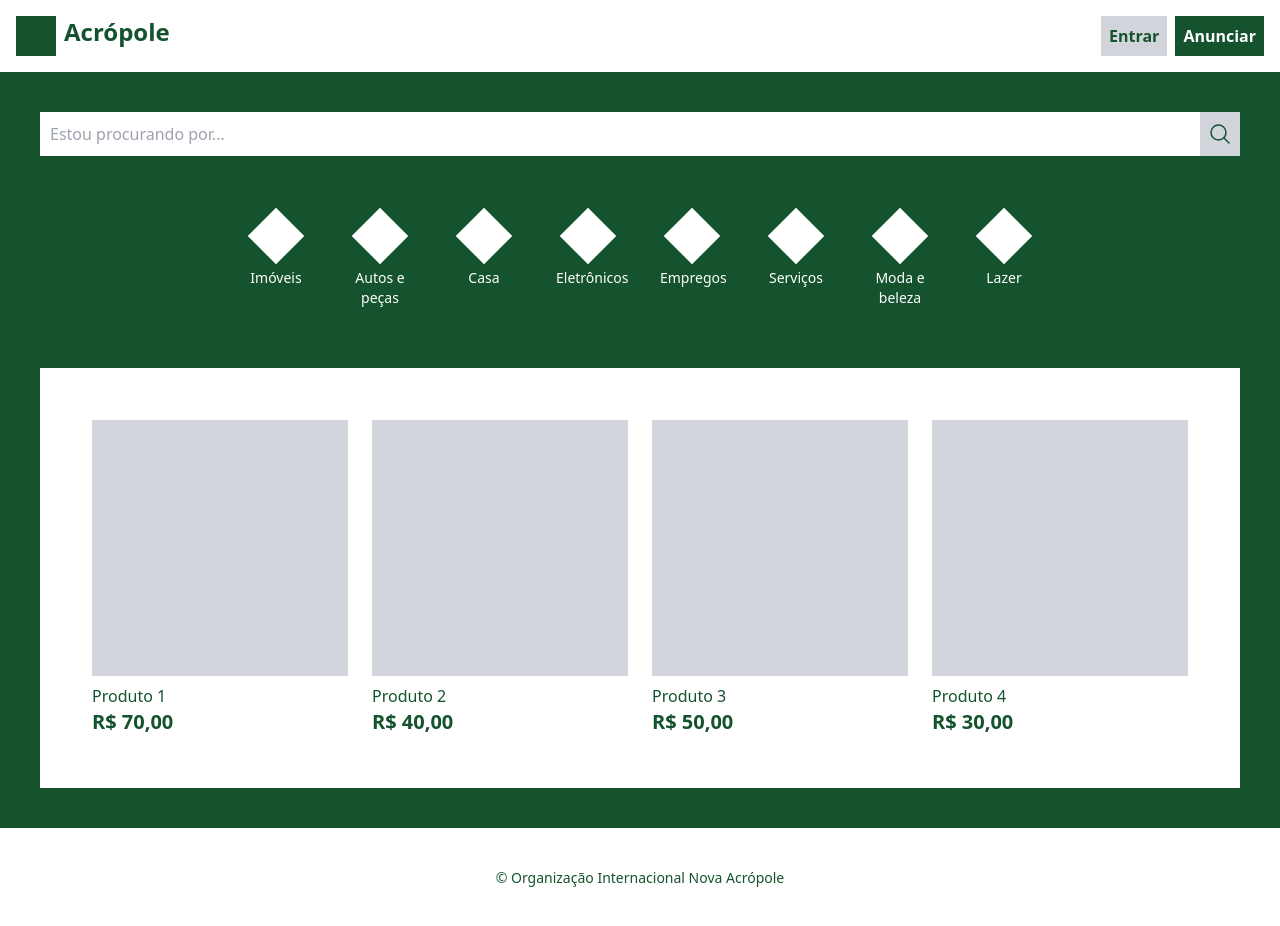
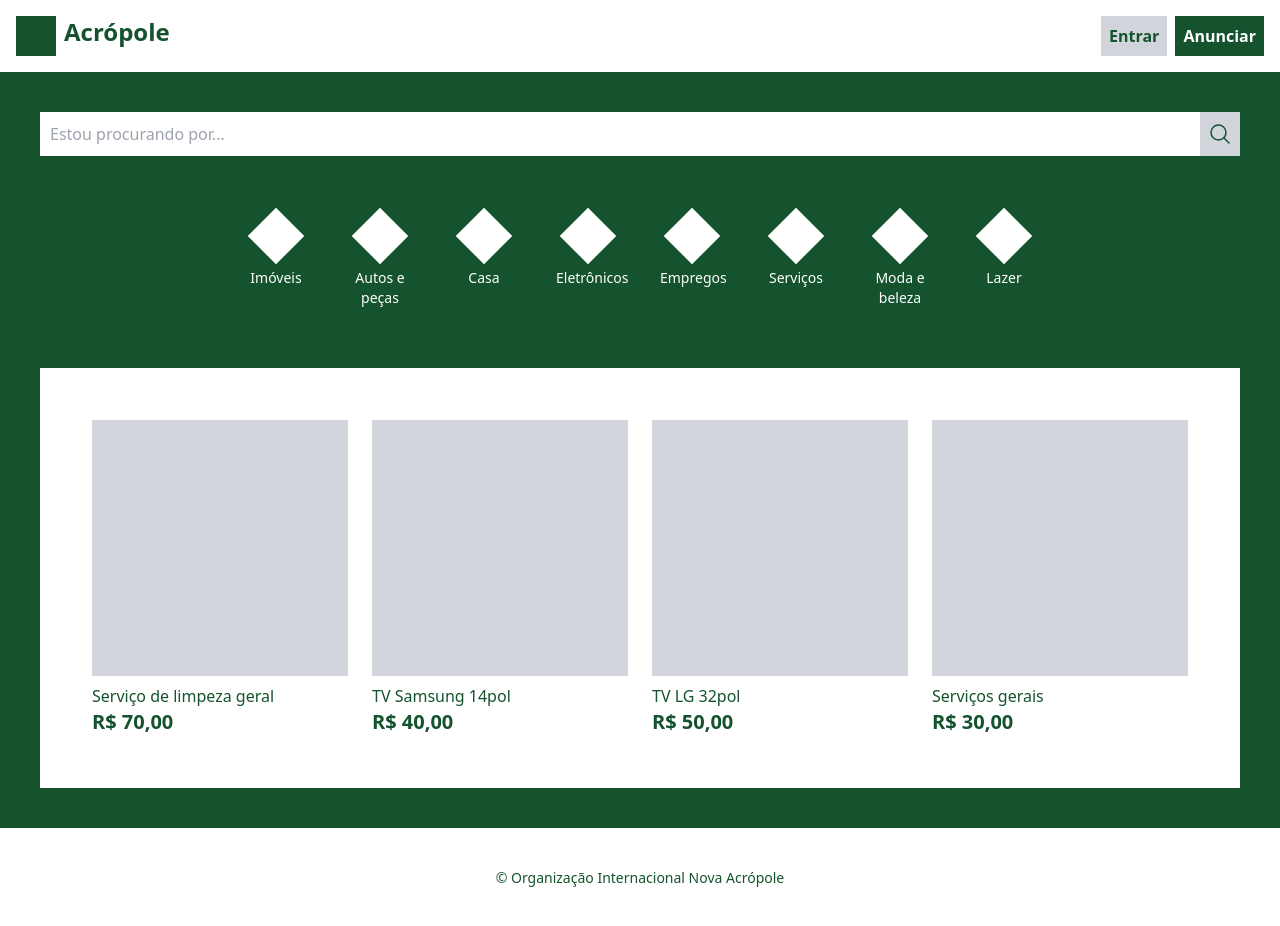
Before and after one commit to paulotss/acr_sales, a React (Create React App) app: page / in a window 1280 px wide. Built offline with nearby package versions, Linux system fonts and the light colour scheme.

Commit message:
Busca por match regex no case sensitive

```diff
--- a/src/components/SearchBar.js
+++ b/src/components/SearchBar.js
@@ -8,7 +8,8 @@ const SearchBar = () => {
 
   const serachProducts = ({ target }) => {
     const { value } = target;
-    const results = products.filter((product) => product.title.includes(value) && value !== "");
+    const regex = RegExp(value, 'i')
+    const results = products.filter((product) => product.title.match(regex) && value !== "");
     setSearch((state) => ({
       ...state,
       term: value,
--- a/src/mocks/data.js
+++ b/src/mocks/data.js
@@ -44,26 +44,30 @@ export const categories = [
 export const products = [
   {
     id: 1,
-    title: "Produto 1",
+    title: "Serviço de limpeza geral",
     price: 70,
     image: "",
+    tags: ["limpeza", "serviço"]
   },
   {
     id: 2,
-    title: "Produto 2",
+    title: "TV Samsung 14pol",
     price: 40,
     image: "",
+    tags: ["tv", "eletrônico"]
   },
   {
     id: 3,
-    title: "Produto 3",
+    title: "TV LG 32pol",
     price: 50,
     image: "",
+    tags: ["tv", "eletrônico"]
   },
   {
     id: 4,
-    title: "Produto 4",
+    title: "Serviços gerais",
     price: 30,
     image: "",
+    tags: ["manutenção", "serviço"]
   },
 ];
--- a/src/pages/HomePage.js
+++ b/src/pages/HomePage.js
@@ -34,14 +34,14 @@ const HomePage = () => {
             </div>
           </article>
         }
-        <article className="flex justify-center mt-10">
+        <article className="flex justify-center mt-10 overflow-x-auto">
           {
             categories.map((category) => (
               <Category key={ category.id } name={ category.name } />
             ))
           }
         </article>
-        <article className="flex justify-center bg-white p-10 mt-10">
+        <article className="flex justify-start bg-white p-10 mt-10 overflow-x-auto">
           {
             products.map((product) => (
               <ItemDisplay key={ product.id } title={ product.title } price={ product.price } />
```
